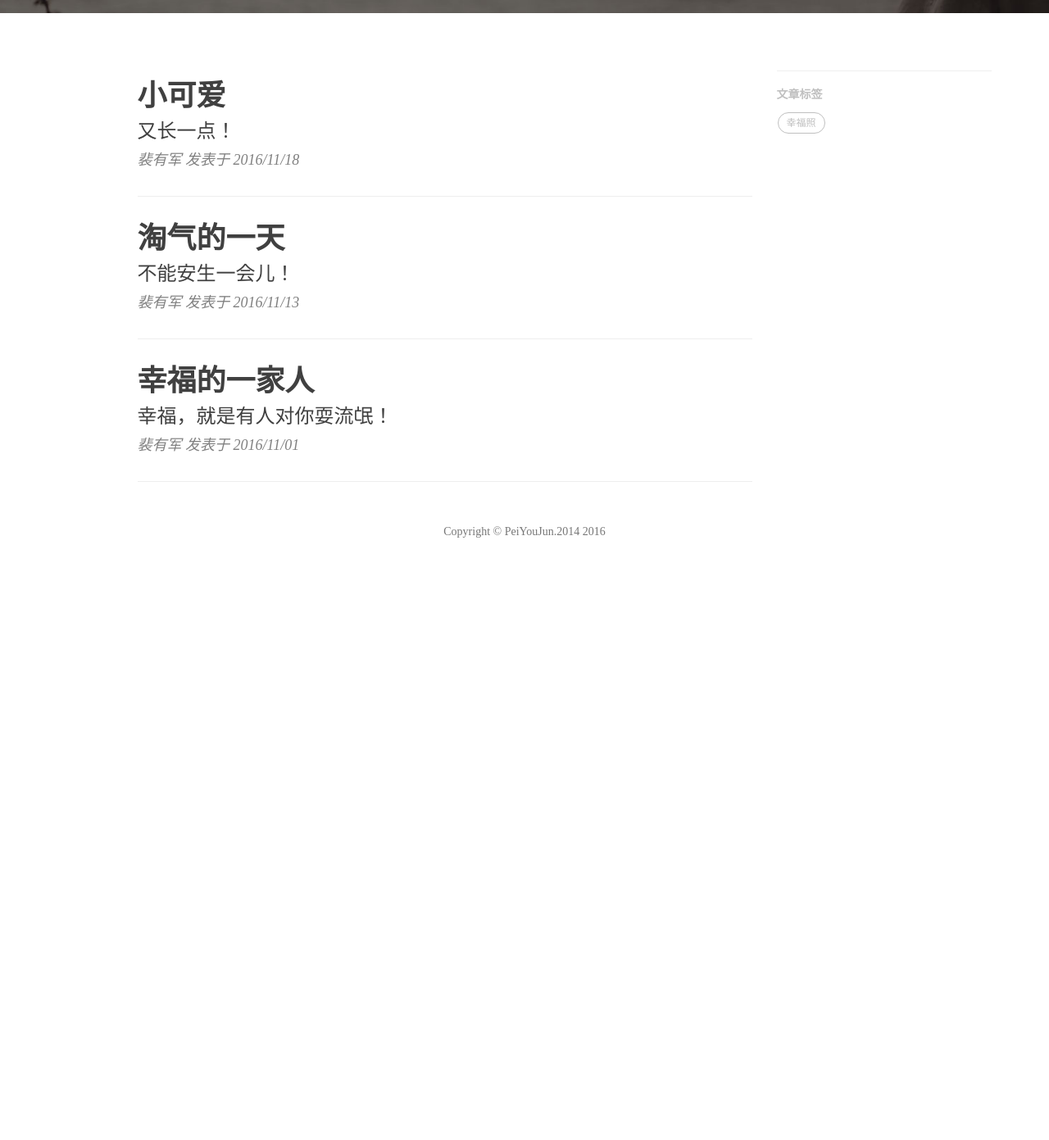
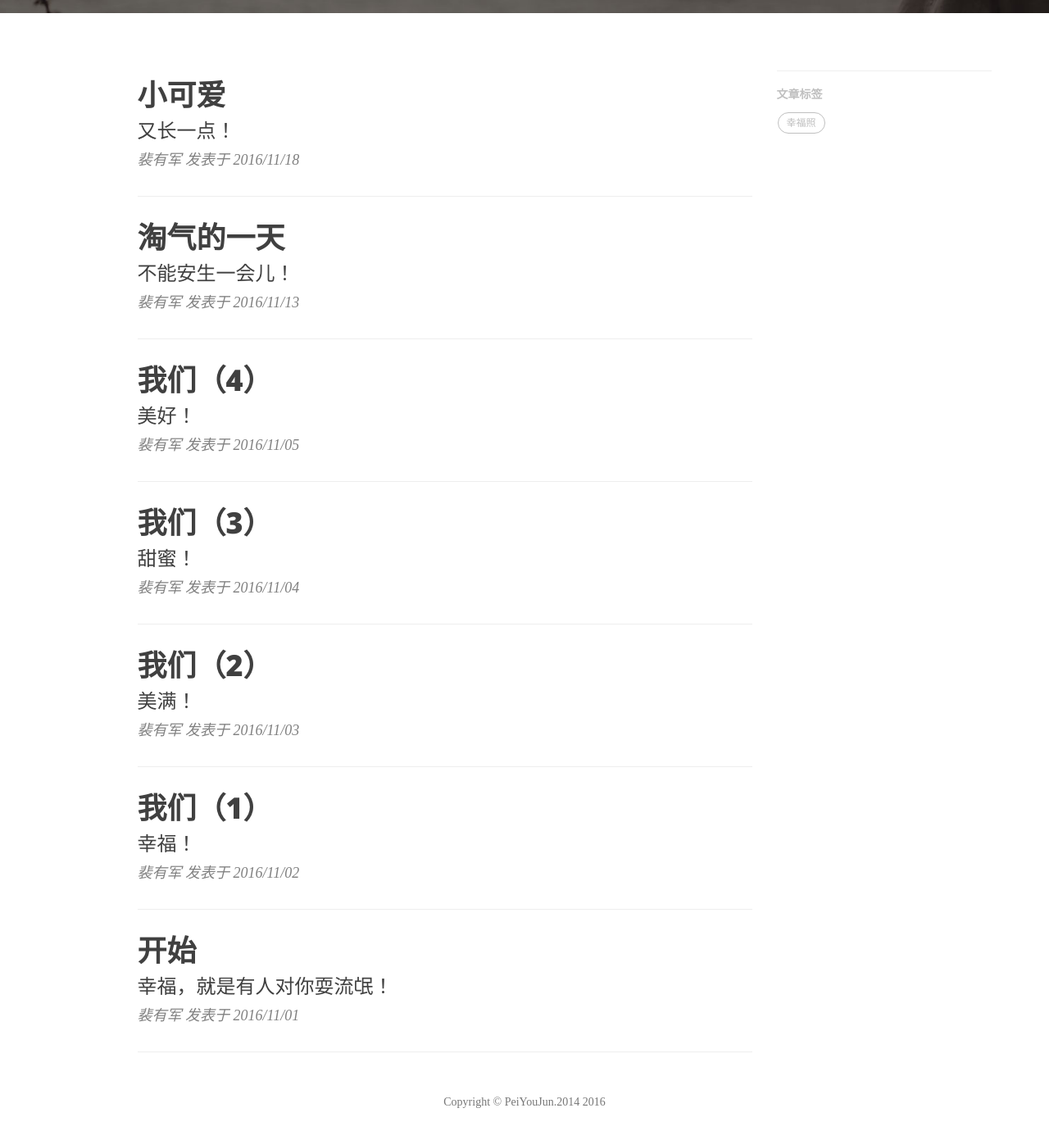
Before and after one commit to onelazyboy/onelazyboy.github.io, a Jekyll site: the page built from blog/index.html, in a window 1280 px wide and 1400 px high, scrolled down 408 px. Shown: the top 1391 px of the window at 82% size. Built offline with Jekyll 4.4.1, drawn with Linux system fonts in a browser that asks for light colours; some web fonts are replaced; the list of posts is cut into pages by our own code; before the commit the page ends 1112 px from its top, so only the background shows below that.

```diff
--- a/_config.yml
+++ b/_config.yml
@@ -25,7 +25,7 @@ kramdown:
   input: GFM                            # use Github Flavored Markdown !important
 highlighter: rouge
 permalink: pretty
-paginate: 5
+paginate: 8
 paginate_path: "blog/page:num"
 exclude: ["less","node_modules","Gruntfile.js","package.json","README.md"]
 
--- a/_posts/2016-11-01-happyFamily.markdown
+++ b/_posts/2016-11-01-happyFamily.markdown
@@ -1,6 +1,6 @@
 ---
 layout:     post
-title:      "幸福的一家人"
+title:      "开始"
 subtitle:   "幸福，就是有人对你耍流氓！"
 author:     "裴有军"
 header-img: "static/img/post-bg-06.jpg"
--- /dev/null
+++ b/_posts/2016-11-02-happyFamily1.markdown
@@ -0,0 +1,27 @@
+---
+layout:     post
+title:      "我们（1）"
+subtitle:   "幸福！"
+author:     "裴有军"
+header-img: "static/img/post-bg-06.jpg"
+catalog: true
+tags:
+    - 幸福照
+---
+
+<h2 class="section-heading">我们俩</h2>
+
+|     |
+| --- |
+|  ![enter description here][2]   |
+|  ![enter description here][1]   |
+| ![enter description here][3]    |
+| ![enter description here][4]    |
+|  ![enter description here][5]   |
+
+
+  [1]: http://ww2.sinaimg.cn/large/71be7325jw1famqaaimblj21kw2dnty3.jpg
+  [2]: http://ww2.sinaimg.cn/large/71be7325jw1famqbp7qmlj21kw11s4qp.jpg
+  [3]: http://ww2.sinaimg.cn/large/71be7325jw1famqcqunwej21kw2dn4qp.jpg
+  [4]: http://ww3.sinaimg.cn/large/71be7325jw1famq3z0j59j21kw2dn4qp.jpg
+  [5]: http://ww3.sinaimg.cn/large/71be7325jw1famq75gagkj21kw11saxc.jpg
--- /dev/null
+++ b/_posts/2016-11-03-happyFamily2.markdown
@@ -0,0 +1,24 @@
+---
+layout:     post
+title:      "我们（2）"
+subtitle:   "美满！"
+author:     "裴有军"
+header-img: "static/img/post-bg-06.jpg"
+catalog: true
+tags:
+    - 幸福照
+---
+
+<h2 class="section-heading">我们俩</h2>
+
+
+|     |
+| --- |
+|  ![enter description here][1]   |
+| ![enter description here][2]    |
+| ![enter description here][3]    |
+
+
+  [1]: http://ww4.sinaimg.cn/large/71be7325jw1famqjj0rb2j21kw11stml.jpg
+  [2]: http://ww2.sinaimg.cn/large/71be7325jw1famqkmn5jgj21kw2dn1kx.jpg
+  [3]: http://ww1.sinaimg.cn/large/71be7325jw1famqlrxhd6j21kw2dne81.jpg
--- /dev/null
+++ b/_posts/2016-11-04-happyFamily3.markdown
@@ -0,0 +1,27 @@
+---
+layout:     post
+title:      "我们（3）"
+subtitle:   "甜蜜！"
+author:     "裴有军"
+header-img: "static/img/post-bg-06.jpg"
+catalog: true
+tags:
+    - 幸福照
+---
+
+<h2 class="section-heading">我们俩</h2>
+
+|     |
+| --- |
+| ![enter description here][1]    |
+| ![enter description here][2]    |
+|  ![enter description here][3]   |
+|  ![enter description here][4]   |
+|     |
+
+
+  [1]: http://ww2.sinaimg.cn/large/71be7325jw1famqr92mj1j21kw11stuy.jpg
+  [2]: http://ww2.sinaimg.cn/large/71be7325jw1famqsgdws4j21kw2dn1kx.jpg
+  [3]: http://ww3.sinaimg.cn/large/71be7325jw1famqtpbw4lj21kw2dn7wh.jpg
+  [4]: http://ww4.sinaimg.cn/large/71be7325jw1famquxefijj21kw2dn7wh.jpg
+  [5]: http://ww2.sinaimg.cn/large/71be7325jw1famqwd7x6ij21kw2dnkjl.jpg
--- /dev/null
+++ b/_posts/2016-11-05-happyFamily4.markdown
@@ -0,0 +1,25 @@
+---
+layout:     post
+title:      "我们（4）"
+subtitle:   " 美好！"
+author:     "裴有军"
+header-img: "static/img/post-bg-06.jpg"
+catalog: true
+tags:
+    - 幸福照
+---
+
+<h2 class="section-heading">我们俩</h2>
+
+|     |
+| --- |
+| ![enter description here][1]    |
+| ![enter description here][2]    |
+| ![enter description here][3]  |
+| ![enter description here][4]    |
+
+
+  [1]: http://ww4.sinaimg.cn/large/71be7325gw1famr0f6vpaj21kw11sqv5.jpg
+  [2]: http://ww4.sinaimg.cn/large/71be7325gw1famr1isysmj21kw11s1kx.jpg
+  [3]: http://ww1.sinaimg.cn/large/71be7325jw1famr5uwq98j21kw2dnnpe.jpg
+  [4]: http://ww2.sinaimg.cn/large/71be7325jw1famr46kd4qj21kw2dne81.jpg
```
